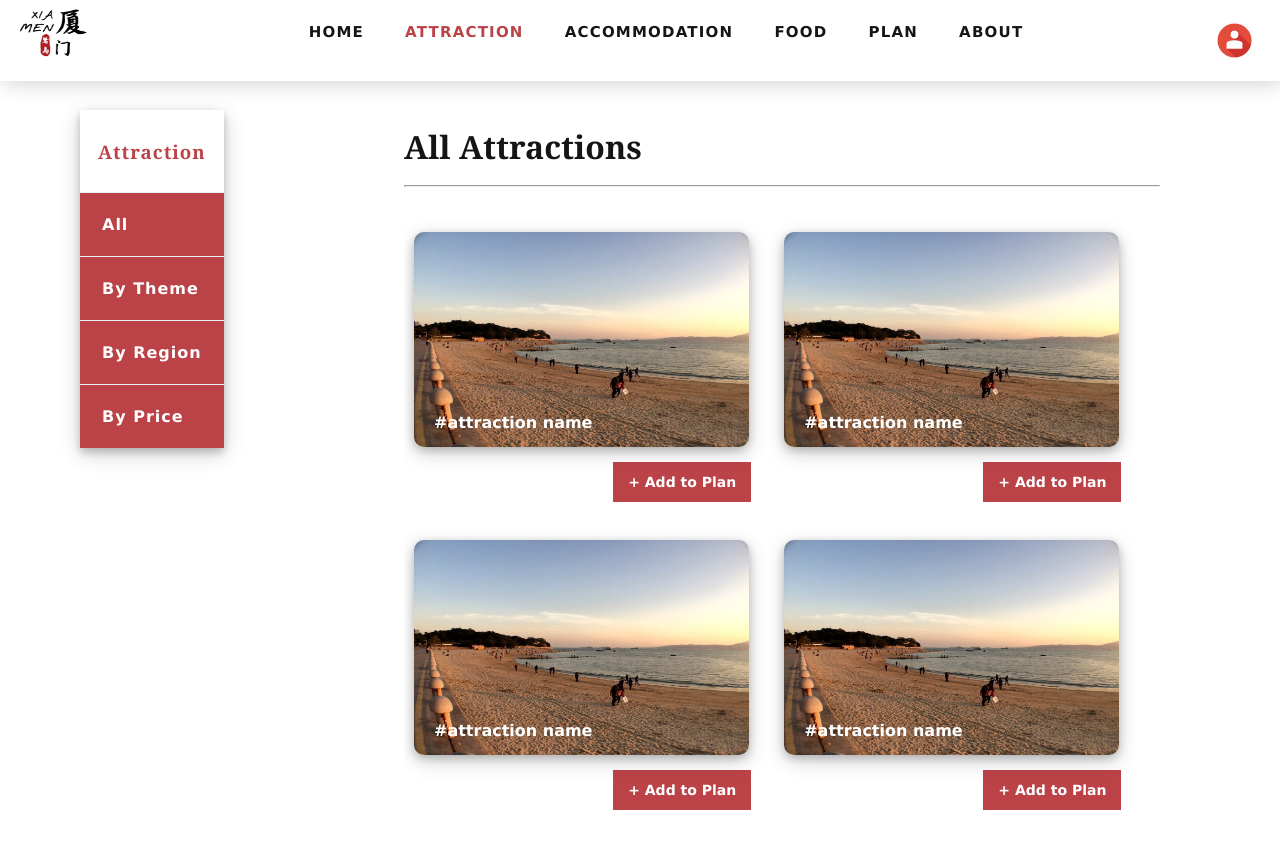
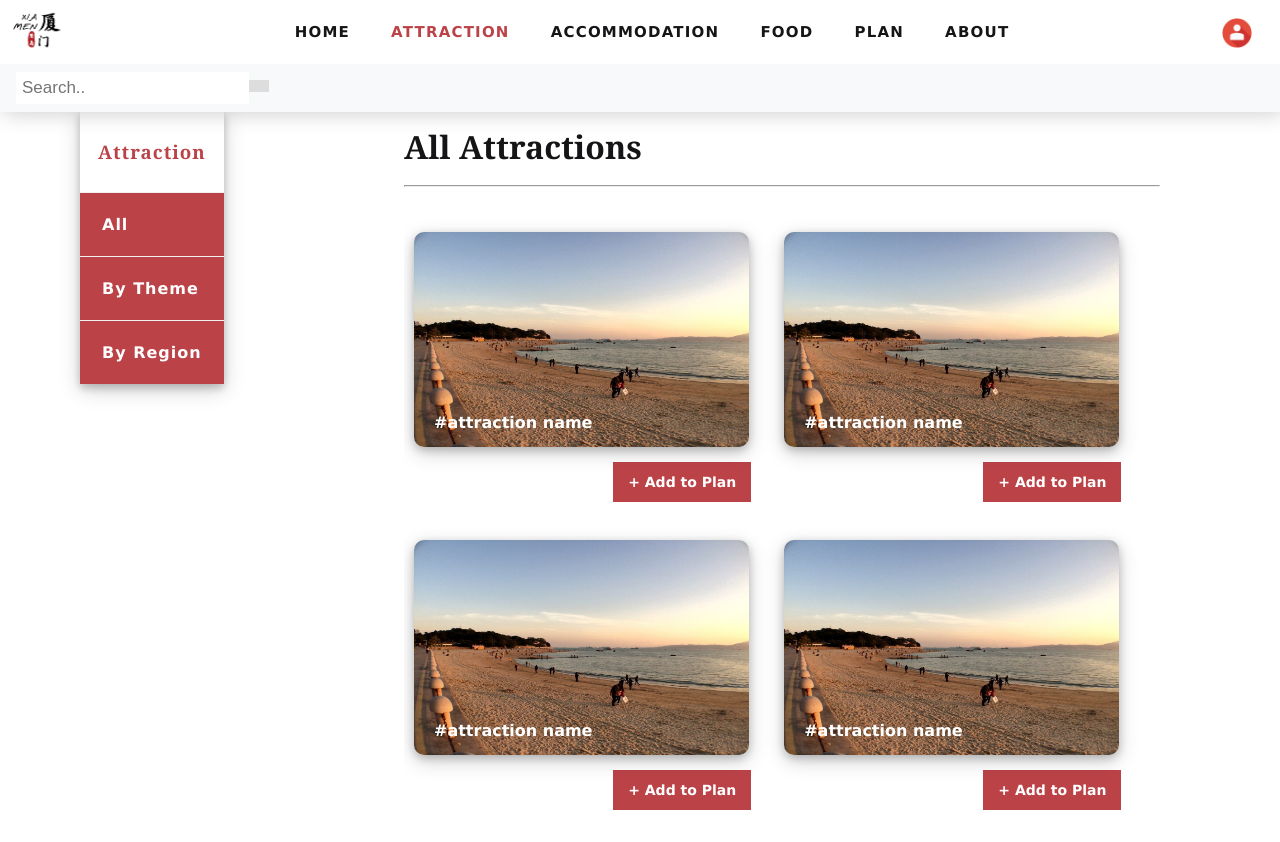
Before and after one commit to Ddsluke/Tourism-website, a PHP site: page /attraction.html in a window 1280 px wide. Shown: the top 842 px of the page. Run offline with PHP 8.4, Linux system fonts and the light colour scheme.

Commit message:
add search box

```diff
--- a/Html/attraction.html
+++ b/Html/attraction.html
@@ -22,10 +22,18 @@
 				<li><a href="food.html">Food</a></li>
 				<li><a href="plan.html">Plan</a></li>
 				<li><a href="about.html">About</a></li>
-			<div id="account" class="fl_right"><li>
-				<a href="Login.html"><img src="img/account_icon.png" alt="account"></a>
-			</li></div>
+				<div id="account" class="fl_right">
+					<li><a href="Login.html"><img src="img/account_icon.png" alt="account"></a></li>
 				</div>
+			</div>
+			<div class="navbar">
+				<div class="search-container">
+					<form action="/action_page.php">
+					  <input type="text" placeholder="Search.." name="search">
+					  <button type="submit"></button>
+					</form>
+				</div>
+			</div>
 		</nav>
 </div>
 <div class="wrapper" id="top">
@@ -37,31 +45,11 @@
 			  <li><a href="#">All</a></li>
 			  <li><a href="#">By Theme</a></li>
 			  <li><a href="#">By Region</a></li>
- 			  <li><a href="#">By Price</a></li>
 			</ul>
 		</div>
 
 		<div class="content">
 			<h1>All Attractions</h1><hr><br>
-			<!--
-			<div class="card-deck">
-			  <div class="card">
-				<img class="card-img-top" src=".../100px200/" alt="Card image cap">
-				<div class="card-body">
-				  <h5 class="card-title">Card title</h5>
-				  <p class="card-text">Region:</p>
-				</div>
-			  </div>
-			  <div class="card">
-				<img class="card-img-top" src=".../100px200/" alt="Card image cap">
-				<div class="card-body">
-				  <h5 class="card-title">Card title</h5>
-				  <p class="card-text">Region:</p>
-				  <a href="#" class="btn btn-small">+ Add to Plan</a>
-				</div>
-			  </div>
-			</div>
-			-->
 			<div class="card-deck">
 				<div class="row">
 					<div class="column">
--- a/Html/css/style.css
+++ b/Html/css/style.css
@@ -79,20 +79,57 @@ It should be used in conjunction with a second class or ID
 	text-align:center;
 }
 
+.navbar {
+  position: relative;
+  display: -ms-flexbox;
+  display: flex;
+  -ms-flex-wrap: wrap;
+  flex-wrap: wrap;
+  -ms-flex-align: center;
+  align-items: center;
+  -ms-flex-pack: justify;
+  justify-content: space-between;
+  padding: 0.5rem 1rem;
+  background-color: #f8f9fa !important;
+}
+
+.navbar .search-container {
+  float: right;
+}
+
+.navbar input[type=text] {
+  padding: 6px;
+  font-size: 17px;
+  border: none;
+}
+
+.navbar .search-container button {
+  float: right;
+  padding: 6px 10px;
+  margin-top: 8px;
+  margin-right: 16px;
+  background: #ddd;
+  font-size: 17px;
+  border: none;
+  cursor: pointer;
+}
+
 #logo{
 	padding: 0px 25px 0px 0px;
-	margin: 5px 15px;
+	margin: 10px;
 }
 
 #logo img{
-	height:55px;
-	width:78px;
+	height:40px;
+	width:55px;
 }
 
 #account img{
-	height: 35px;
-	width: 35px;
+	height: 30px;
+	width: 30px;
 	padding-right: 10px;
+	margin-bottom: -8px;
+	margin-top: -8px;
 }
 
 .topmenu li{
```
